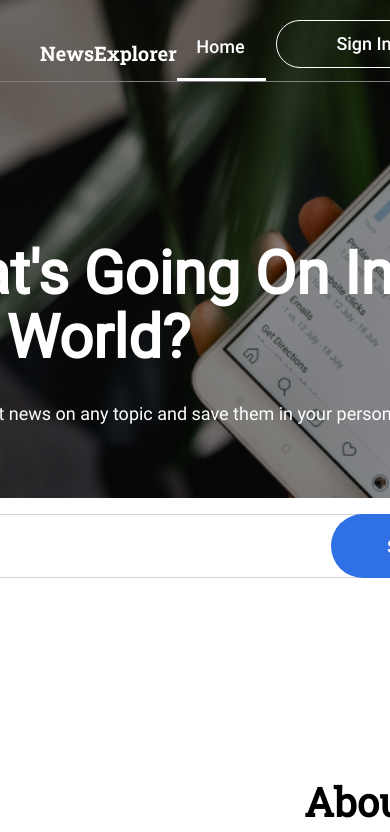
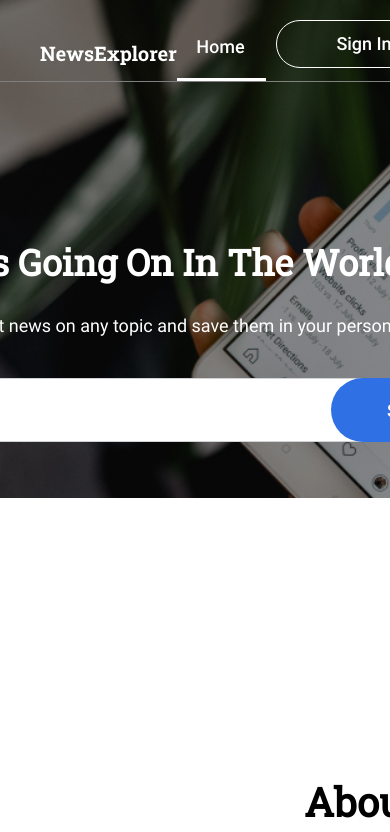
Before and after one commit to MrSurge87/Final_Project-Frontend, a React (Create React App) app: page / in a window 390 px wide. Shown: the top 832 px of the page. Built offline with nearby package versions, Linux system fonts and the light colour scheme.

Commit message:
updated searchform for tablet resolution

```diff
--- a/src/components/SearchForm/SearchForm.css
+++ b/src/components/SearchForm/SearchForm.css
@@ -88,3 +88,20 @@
     font-family: "Roboto500";
     src: local("Roboto500"), url(../../vendor/Fonts/roboto-500.woff);
   }
+
+  @font-face {
+    font-family: "RobotoSlab400";
+    src: local("RobotoSlab400"), url(../../vendor/Fonts/roboto-slab-400-regular.woff);
+  }
+
+  @media screen and (max-width: 770px) {
+    .searchForm__title {
+      font-family: "RobotoSlab400", sans-serif;
+      font-size: 36px;
+      line-height: 40px;
+    }
+
+    .searchForm__description {
+      margin-bottom: 40px;
+    }
+  }
```
